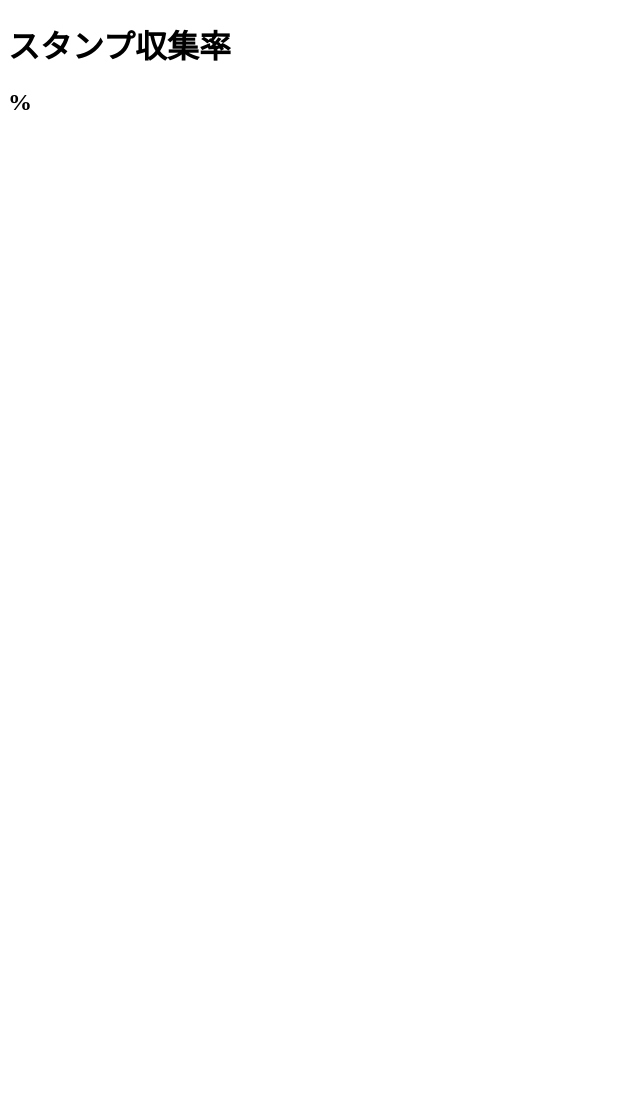
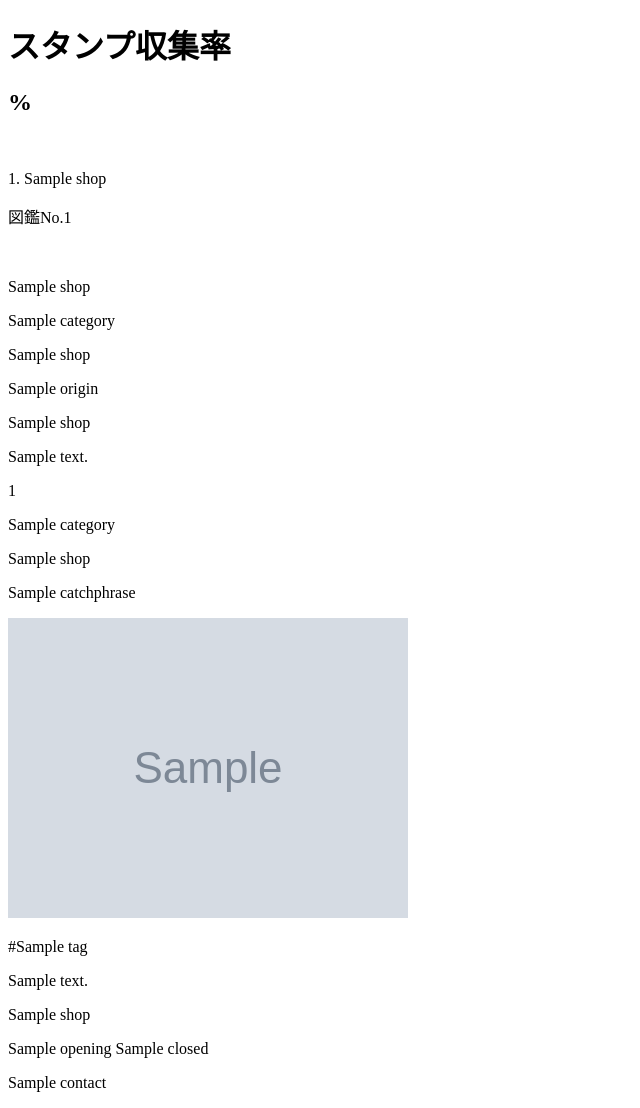
Before and after one commit to NishiReina/Stample, a Django app: template stamp/templates/stamp/picturebook.html in a window 1280 px wide. Shown: the whole page, without its empty margins (0-640 px from the left). Before the commit the page ends 110 px from the top, so only its background shows below. Run offline with Django 3.2, Linux system fonts and the light colour scheme; the template is opened without the code that fills it: most values are stand-ins (such as "Sample title", 1, 10 or a date in 2020); grey boxes marked "Sample" are stand-in pictures.

Commit message:
図鑑の機能実装 （店の画像が映らない問題が残ってる）

```diff
--- a/stamp/templates/stamp/mount.html
+++ b/stamp/templates/stamp/mount.html
@@ -12,6 +12,11 @@
         <button type="submit" value="台紙の作成">スタートする</button>
     </form>
 
+    <form action="{% url 'user_picturebook' %}" method="POST">
+        {% csrf_token %}
+        <button type="submit" value="">図鑑</button>
+    </form>
+
 
 </body>
 </html>
--- a/stamp/templates/stamp/picturebook.html
+++ b/stamp/templates/stamp/picturebook.html
@@ -8,6 +8,73 @@
     <h1>スタンプ収集率</h1>
     <h2>%</h2>
 
+    {% for stamp in stamps %}
+    {% if stamp.judgement %}<!--スタンプの画像うつす-->
+    <div>
+      <img src="{{ stamp.shop.stamp_image.url }}"/>
+      <p>{{ stamp.shop.in_area_num }}.  {{ stamp.shop.shop_name }}</p>
+    </div>
+    <!--スタンプ押したときに出るモーダルの中身-->
+    <div>
+      <p>図鑑No.{{ stamp.shop.in_area_num }}</p>
+      <img src="{{ stamp.shop.stamp_image.url }}"/>
+      <p>{{ stamp.shop.item_name }}</p>
+      <p>{{ stamp.shop.category.name }}</p>
+      <p>{{ stamp.shop.shop_name }}</p>
+      <p>{{ stamp.shop.origin }}</p>
+      <p>{{ stamp.shop.item_name }}</p>
+      <p>{{ stamp.shop.item_detail }}</p>
+    </div>
+    <!--「お店の詳細はこちら」を押したときに出るモーダルの中身-->
+    <div>
+      <p>{{ stamp.shop.in_area_num }}</p>
+      <p>{{ stamp.shop.category.name }}</p>
+      <p>{{ stamp.shop.shop_name }}</p>
+      <p>{{ stamp.shop.catchphrase }}</p>
+      <img src="{{ stamp.shop.image.url }}"/>
+      <p>#{{ stamp.shop.tag.name }}</p>
+      <p>{{ stamp.shop.shop_detail }}</p>
+      <p>{{ stamp.shop.item_name }}</p>
+      <p>{{ stamp.shop.opening }}   {{ stamp.shop.closed }}</p>
+      <p>{{ stamp.shop.contact }}</p>
+
+    </div>
+    <br>
+
+    {% else %}<!--スタンプの画像うつさない-->
+    <div>
+      <img/>
+      <p>{{ stamp.shop.in_area_num }}.  {{ stamp.shop.shop_name }}</p>
+    </div>
+    <!--スタンプ押したときに出るモーダルの中身-->
+    <div>
+      <p>図鑑No.{{ stamp.shop.in_area_num }}</p>
+      <img/>
+      <p>{{ stamp.shop.item_name }}</p>
+      <p>{{ stamp.shop.category.name }}</p>
+      <p>{{ stamp.shop.shop_name }}</p>
+      <p>{{ stamp.shop.origin }}</p>
+      <p>{{ stamp.shop.item_name }}</p>
+      <p>{{ stamp.shop.item_detail }}</p>
+    </div>
+    <!--「お店の詳細はこちら」を押したときに出るモーダルの中身-->
+    <div>
+      <p>{{ stamp.shop.in_area_num }}</p>
+      <p>{{ stamp.shop.category.name }}</p>
+      <p>{{ stamp.shop.shop_name }}</p>
+      <p>{{ stamp.shop.catchphrase }}</p>
+      <img src="{{ stamp.shop.image.url }}"/>
+      <p>#{{ stamp.shop.tag.name }}</p>
+      <p>{{ stamp.shop.shop_detail }}</p>
+      <p>{{ stamp.shop.item_name }}</p>
+      <p>{{ stamp.shop.opening }}   {{ stamp.shop.closed }}</p>
+      <p>{{ stamp.shop.contact }}</p>
+
+    </div>
+    {% endif %}
+    {% endfor %}
+
+
 
 
 </body>
--- a/stamp/urls.py
+++ b/stamp/urls.py
@@ -1,5 +1,7 @@
 from django.urls import path
 from . import views
+#from django.conf.urls.static import static # ← これ追加
+#from django.conf import settings
 
 urlpatterns = [
     path('', views.index, name='index'),
@@ -9,3 +11,4 @@ urlpatterns = [
     path('user_picturebook', views.user_picturebook, name='user_picturebook'),
 
 ]
+#+ static(settings.MEDIA_URL, document_root=settings.MEDIA_ROOT)
```
Also changed, not shown: stamp/views.py (+5 -2 lines), db.sqlite3.
